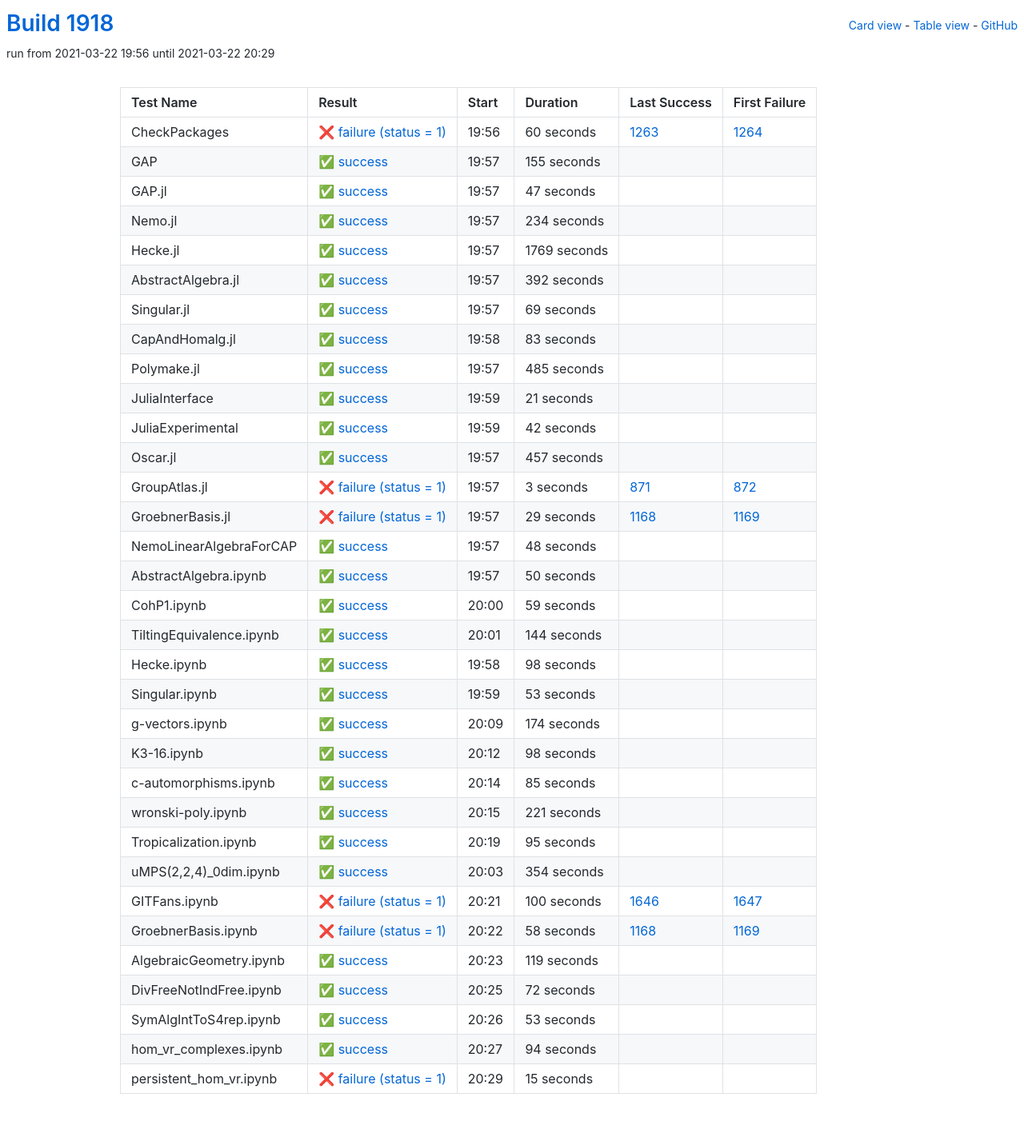
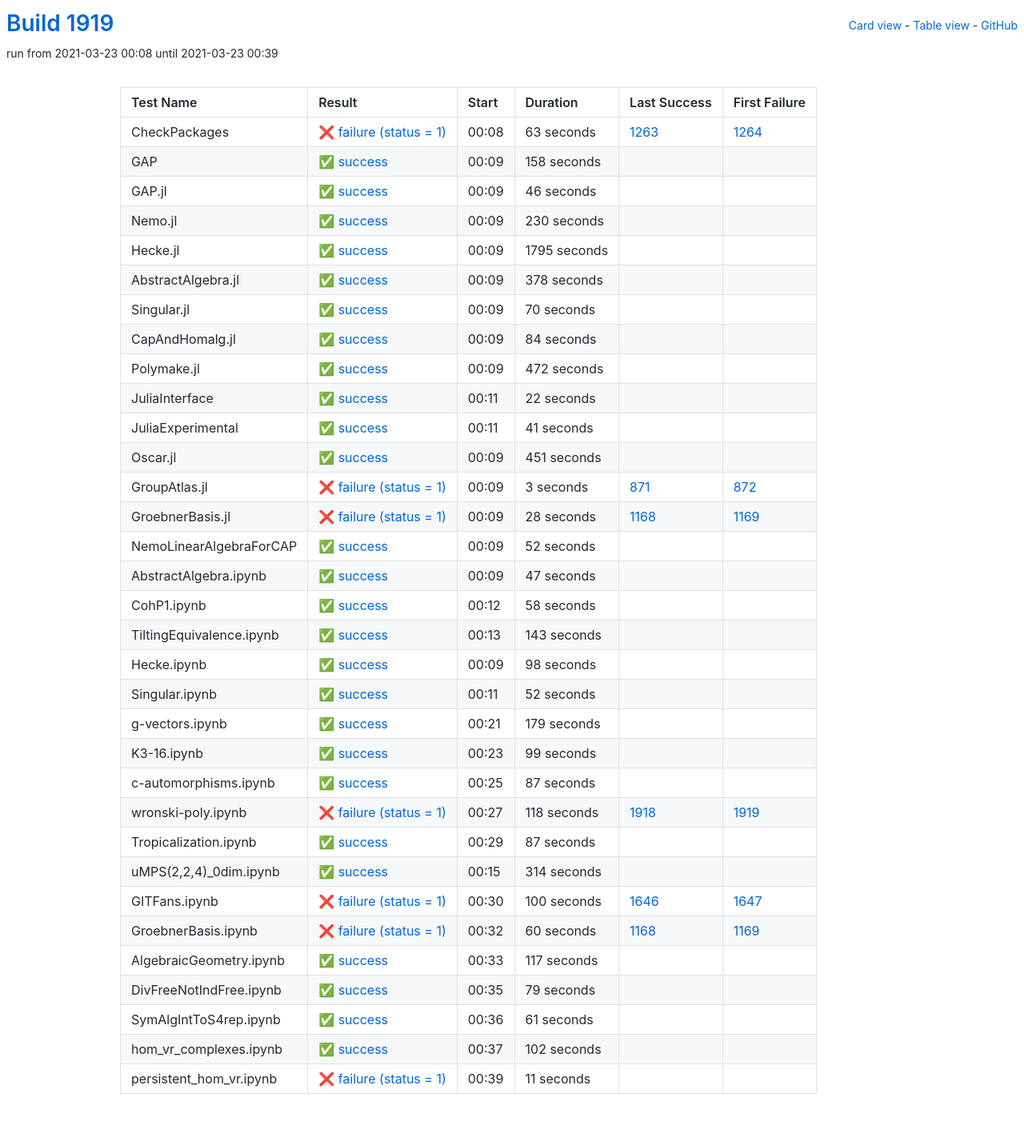
Before and after one commit to oscar-system/oscar-ci-status-stable, a Jekyll site: the page built from table.html, in a window 1280 px wide. Shown: the whole page at 80% size. Built offline with Jekyll 4.4.1, drawn with Linux system fonts in a browser that asks for light colours.

Commit message:
Build #1919

```diff
--- a/_data/ci.yml
+++ b/_data/ci.yml
@@ -1,6 +1,6 @@
 ---
-build: 1918
-build_url: https://oscarci.mathematik.uni-kl.de/job/oscar-stable/1918/
+build: 1919
+build_url: https://oscarci.mathematik.uni-kl.de/job/oscar-stable/1919/
 job: oscar-stable
 organization: oscar-system
 repo: oscar-ci-status-stable
@@ -8,152 +8,152 @@ repourl: https://github.com/oscar-system/oscar-ci-status-stable
 tests:
 - name: CheckPackages
   id: checkpackages
-  log: https://oscarci.mathematik.uni-kl.de/job/oscar-stable/1918/artifact/logs/build-1918/CheckPackages.log
-  start: 2021-03-22 19:56
+  log: https://oscarci.mathematik.uni-kl.de/job/oscar-stable/1919/artifact/logs/build-1919/CheckPackages.log
+  start: 2021-03-23 00:08
   success: false
   exitcode: 1
   status: failure
-  duration: 60
+  duration: 63
   last_success: 1263
   last_success_url: https://oscarci.mathematik.uni-kl.de/job/oscar-stable/1263/
   first_failure: 1264
   first_failure_url: https://oscarci.mathematik.uni-kl.de/job/oscar-stable/1264/
 - name: GAP
   id: gap
-  log: https://oscarci.mathematik.uni-kl.de/job/oscar-stable/1918/artifact/logs/build-1918/GAP.log
-  start: 2021-03-22 19:57
+  log: https://oscarci.mathematik.uni-kl.de/job/oscar-stable/1919/artifact/logs/build-1919/GAP.log
+  start: 2021-03-23 00:09
   success: true
   exitcode: 0
   status: success
-  duration: 155
+  duration: 158
   last_success: false
   last_success_url:
   first_failure: false
   first_failure_url:
 - name: GAP.jl
   id: gap-jl
-  log: https://oscarci.mathematik.uni-kl.de/job/oscar-stable/1918/artifact/logs/build-1918/GAP.jl.log
-  start: 2021-03-22 19:57
+  log: https://oscarci.mathematik.uni-kl.de/job/oscar-stable/1919/artifact/logs/build-1919/GAP.jl.log
+  start: 2021-03-23 00:09
   success: true
   exitcode: 0
   status: success
-  duration: 47
+  duration: 46
   last_success: false
   last_success_url:
   first_failure: false
   first_failure_url:
 - name: Nemo.jl
   id: nemo-jl
-  log: https://oscarci.mathematik.uni-kl.de/job/oscar-stable/1918/artifact/logs/build-1918/Nemo.jl.log
-  start: 2021-03-22 19:57
+  log: https://oscarci.mathematik.uni-kl.de/job/oscar-stable/1919/artifact/logs/build-1919/Nemo.jl.log
+  start: 2021-03-23 00:09
   success: true
   exitcode: 0
   status: success
-  duration: 234
+  duration: 230
   last_success: false
   last_success_url:
   first_failure: false
   first_failure_url:
 - name: Hecke.jl
   id: hecke-jl
-  log: https://oscarci.mathematik.uni-kl.de/job/oscar-stable/1918/artifact/logs/build-1918/Hecke.jl.log
-  start: 2021-03-22 19:57
+  log: https://oscarci.mathematik.uni-kl.de/job/oscar-stable/1919/artifact/logs/build-1919/Hecke.jl.log
+  start: 2021-03-23 00:09
   success: true
   exitcode: 0
   status: success
-  duration: 1769
+  duration: 1795
   last_success: false
   last_success_url:
   first_failure: false
   first_failure_url:
 - name: AbstractAlgebra.jl
   id: abstractalgebra-jl
-  log: https://oscarci.mathematik.uni-kl.de/job/oscar-stable/1918/artifact/logs/build-1918/AbstractAlgebra.jl.log
-  start: 2021-03-22 19:57
+  log: https://oscarci.mathematik.uni-kl.de/job/oscar-stable/1919/artifact/logs/build-1919/AbstractAlgebra.jl.log
+  start: 2021-03-23 00:09
   success: true
   exitcode: 0
   status: success
-  duration: 392
+  duration: 378
   last_success: false
   last_success_url:
   first_failure: false
   first_failure_url:
 - name: Singular.jl
   id: singular-jl
-  log: https://oscarci.mathematik.uni-kl.de/job/oscar-stable/1918/artifact/logs/build-1918/Singular.jl.log
-  start: 2021-03-22 19:57
+  log: https://oscarci.mathematik.uni-kl.de/job/oscar-stable/1919/artifact/logs/build-1919/Singular.jl.log
+  start: 2021-03-23 00:09
   success: true
   exitcode: 0
   status: success
-  duration: 69
+  duration: 70
   last_success: false
   last_success_url:
   first_failure: false
   first_failure_url:
 - name: CapAndHomalg.jl
   id: capandhomalg-jl
-  log: https://oscarci.mathematik.uni-kl.de/job/oscar-stable/1918/artifact/logs/build-1918/CapAndHomalg.jl.log
-  start: 2021-03-22 19:58
+  log: https://oscarci.mathematik.uni-kl.de/job/oscar-stable/1919/artifact/logs/build-1919/CapAndHomalg.jl.log
+  start: 2021-03-23 00:09
   success: true
   exitcode: 0
   status: success
-  duration: 83
+  duration: 84
   last_success: false
   last_success_url:
   first_failure: false
   first_failure_url:
 - name: Polymake.jl
   id: polymake-jl
-  log: https://oscarci.mathematik.uni-kl.de/job/oscar-stable/1918/artifact/logs/build-1918/Polymake.jl.log
-  start: 2021-03-22 19:57
+  log: https://oscarci.mathematik.uni-kl.de/job/oscar-stable/1919/artifact/logs/build-1919/Polymake.jl.log
+  start: 2021-03-23 00:09
   success: true
   exitcode: 0
   status: success
-  duration: 485
+  duration: 472
   last_success: false
   last_success_url:
   first_failure: false
   first_failure_url:
 - name: JuliaInterface
   id: juliainterface
-  log: https://oscarci.mathematik.uni-kl.de/job/oscar-stable/1918/artifact/logs/build-1918/JuliaInterface.log
-  start: 2021-03-22 19:59
+  log: https://oscarci.mathematik.uni-kl.de/job/oscar-stable/1919/artifact/logs/build-1919/JuliaInterface.log
+  start: 2021-03-23 00:11
   success: true
   exitcode: 0
   status: success
-  duration: 21
+  duration: 22
   last_success: false
   last_success_url:
   first_failure: false
   first_failure_url:
 - name: JuliaExperimental
   id: juliaexperimental
-  log: https://oscarci.mathematik.uni-kl.de/job/oscar-stable/1918/artifact/logs/build-1918/JuliaExperimental.log
-  start: 2021-03-22 19:59
+  log: https://oscarci.mathematik.uni-kl.de/job/oscar-stable/1919/artifact/logs/build-1919/JuliaExperimental.log
+  start: 2021-03-23 00:11
   success: true
   exitcode: 0
   status: success
-  duration: 42
+  duration: 41
   last_success: false
   last_success_url:
   first_failure: false
   first_failure_url:
 - name: Oscar.jl
   id: oscar-jl
-  log: https://oscarci.mathematik.uni-kl.de/job/oscar-stable/1918/artifact/logs/build-1918/Oscar.jl.log
-  start: 2021-03-22 19:57
+  log: https://oscarci.mathematik.uni-kl.de/job/oscar-stable/1919/artifact/logs/build-1919/Oscar.jl.log
+  start: 2021-03-23 00:09
   success: true
   exitcode: 0
   status: success
-  duration: 457
+  duration: 451
   last_success: false
   last_success_url:
   first_failure: false
   first_failure_url:
 - name: GroupAtlas.jl
   id: groupatlas-jl
-  log: https://oscarci.mathematik.uni-kl.de/job/oscar-stable/1918/artifact/logs/build-1918/GroupAtlas.jl.log
-  start: 2021-03-22 19:57
+  log: https://oscarci.mathematik.uni-kl.de/job/oscar-stable/1919/artifact/logs/build-1919/GroupAtlas.jl.log
+  start: 2021-03-23 00:09
   success: false
   exitcode: 1
   status: failure
@@ -164,68 +164,68 @@ tests:
   first_failure_url: https://oscarci.mathematik.uni-kl.de/job/oscar-stable/872/
 - name: GroebnerBasis.jl
   id: groebnerbasis-jl
-  log: https://oscarci.mathematik.uni-kl.de/job/oscar-stable/1918/artifact/logs/build-1918/GroebnerBasis.jl.log
-  start: 2021-03-22 19:57
+  log: https://oscarci.mathematik.uni-kl.de/job/oscar-stable/1919/artifact/logs/build-1919/GroebnerBasis.jl.log
+  start: 2021-03-23 00:09
   success: false
   exitcode: 1
   status: failure
-  duration: 29
+  duration: 28
   last_success: 1168
   last_success_url: https://oscarci.mathematik.uni-kl.de/job/oscar-stable/1168/
   first_failure: 1169
   first_failure_url: https://oscarci.mathematik.uni-kl.de/job/oscar-stable/1169/
 - name: NemoLinearAlgebraForCAP
   id: nemolinearalgebraforcap
-  log: https://oscarci.mathematik.uni-kl.de/job/oscar-stable/1918/artifact/logs/build-1918/NemoLinearAlgebraForCAP.log
-  start: 2021-03-22 19:57
+  log: https://oscarci.mathematik.uni-kl.de/job/oscar-stable/1919/artifact/logs/build-1919/NemoLinearAlgebraForCAP.log
+  start: 2021-03-23 00:09
   success: true
   exitcode: 0
   status: success
-  duration: 48
+  duration: 52
   last_success: false
   last_success_url:
   first_failure: false
   first_failure_url:
 - name: AbstractAlgebra.ipynb
   id: abstractalgebra-ipynb
-  log: https://oscarci.mathematik.uni-kl.de/job/oscar-stable/1918/artifact/logs/build-1918/AbstractAlgebra.ipynb.log
-  start: 2021-03-22 19:57
+  log: https://oscarci.mathematik.uni-kl.de/job/oscar-stable/1919/artifact/logs/build-1919/AbstractAlgebra.ipynb.log
+  start: 2021-03-23 00:09
   success: true
   exitcode: 0
   status: success
-  duration: 50
+  duration: 47
   last_success: false
   last_success_url:
   first_failure: false
   first_failure_url:
 - name: CohP1.ipynb
   id: cohp1-ipynb
-  log: https://oscarci.mathematik.uni-kl.de/job/oscar-stable/1918/artifact/logs/build-1918/CohP1.ipynb.log
-  start: 2021-03-22 20:00
+  log: https://oscarci.mathematik.uni-kl.de/job/oscar-stable/1919/artifact/logs/build-1919/CohP1.ipynb.log
+  start: 2021-03-23 00:12
   success: true
   exitcode: 0
   status: success
-  duration: 59
+  duration: 58
   last_success: false
   last_success_url:
   first_failure: false
   first_failure_url:
 - name: TiltingEquivalence.ipynb
   id: tiltingequivalence-ipynb
-  log: https://oscarci.mathematik.uni-kl.de/job/oscar-stable/1918/artifact/logs/build-1918/TiltingEquivalence.ipynb.log
-  start: 2021-03-22 20:01
+  log: https://oscarci.mathematik.uni-kl.de/job/oscar-stable/1919/artifact/logs/build-1919/TiltingEquivalence.ipynb.log
+  start: 2021-03-23 00:13
   success: true
   exitcode: 0
   status: success
-  duration: 144
+  duration: 143
   last_success: false
   last_success_url:
   first_failure: false
   first_failure_url:
 - name: Hecke.ipynb
   id: hecke-ipynb
-  log: https://oscarci.mathematik.uni-kl.de/job/oscar-stable/1918/artifact/logs/build-1918/Hecke.ipynb.log
-  start: 2021-03-22 19:58
+  log: https://oscarci.mathematik.uni-kl.de/job/oscar-stable/1919/artifact/logs/build-1919/Hecke.ipynb.log
+  start: 2021-03-23 00:09
   success: true
   exitcode: 0
   status: success
@@ -236,92 +236,92 @@ tests:
   first_failure_url:
 - name: Singular.ipynb
   id: singular-ipynb
-  log: https://oscarci.mathematik.uni-kl.de/job/oscar-stable/1918/artifact/logs/build-1918/Singular.ipynb.log
-  start: 2021-03-22 19:59
+  log: https://oscarci.mathematik.uni-kl.de/job/oscar-stable/1919/artifact/logs/build-1919/Singular.ipynb.log
+  start: 2021-03-23 00:11
   success: true
   exitcode: 0
   status: success
-  duration: 53
+  duration: 52
   last_success: false
   last_success_url:
   first_failure: false
   first_failure_url:
 - name: g-vectors.ipynb
   id: g-vectors-ipynb
-  log: https://oscarci.mathematik.uni-kl.de/job/oscar-stable/1918/artifact/logs/build-1918/g-vectors.ipynb.log
-  start: 2021-03-22 20:09
+  log: https://oscarci.mathematik.uni-kl.de/job/oscar-stable/1919/artifact/logs/build-1919/g-vectors.ipynb.log
+  start: 2021-03-23 00:21
   success: true
   exitcode: 0
   status: success
-  duration: 174
+  duration: 179
   last_success: false
   last_success_url:
   first_failure: false
   first_failure_url:
 - name: K3-16.ipynb
   id: k3-16-ipynb
-  log: https://oscarci.mathematik.uni-kl.de/job/oscar-stable/1918/artifact/logs/build-1918/K3-16.ipynb.log
-  start: 2021-03-22 20:12
+  log: https://oscarci.mathematik.uni-kl.de/job/oscar-stable/1919/artifact/logs/build-1919/K3-16.ipynb.log
+  start: 2021-03-23 00:23
   success: true
   exitcode: 0
   status: success
-  duration: 98
+  duration: 99
   last_success: false
   last_success_url:
   first_failure: false
   first_failure_url:
 - name: c-automorphisms.ipynb
   id: c-automorphisms-ipynb
-  log: https://oscarci.mathematik.uni-kl.de/job/oscar-stable/1918/artifact/logs/build-1918/c-automorphisms.ipynb.log
-  start: 2021-03-22 20:14
+  log: https://oscarci.mathematik.uni-kl.de/job/oscar-stable/1919/artifact/logs/build-1919/c-automorphisms.ipynb.log
+  start: 2021-03-23 00:25
   success: true
   exitcode: 0
   status: success
-  duration: 85
+  duration: 87
   last_success: false
   last_success_url:
   first_failure: false
   first_failure_url:
 - name: wronski-poly.ipynb
   id: wronski-poly-ipynb
-  log: https://oscarci.mathematik.uni-kl.de/job/oscar-stable/1918/artifact/logs/build-1918/wronski-poly.ipynb.log
-  start: 2021-03-22 20:15
+  log: https://oscarci.mathematik.uni-kl.de/job/oscar-stable/1919/artifact/logs/build-1919/wronski-poly.ipynb.log
+  start: 2021-03-23 00:27
+  success: false
+  exitcode: 1
+  status: failure
+  duration: 118
+  last_success: 1918
+  last_success_url: https://oscarci.mathematik.uni-kl.de/job/oscar-stable/1918/
+  first_failure: 1919
+  first_failure_url: https://oscarci.mathematik.uni-kl.de/job/oscar-stable/1919/
+- name: Tropicalization.ipynb
+  id: tropicalization-ipynb
+  log: https://oscarci.mathematik.uni-kl.de/job/oscar-stable/1919/artifact/logs/build-1919/Tropicalization.ipynb.log
+  start: 2021-03-23 00:29
   success: true
   exitcode: 0
   status: success
-  duration: 221
-  last_success: false
-  last_success_url:
-  first_failure: false
-  first_failure_url:
-- name: Tropicalization.ipynb
-  id: tropicalization-ipynb
-  log: https://oscarci.mathematik.uni-kl.de/job/oscar-stable/1918/artifact/logs/build-1918/Tropicalization.ipynb.log
-  start: 2021-03-22 20:19
-  success: true
-  exitcode: 0
-  status: success
-  duration: 95
+  duration: 87
   last_success: false
   last_success_url:
   first_failure: false
   first_failure_url:
 - name: uMPS(2,2,4)_0dim.ipynb
   id: umps-2-2-4-0dim-ipynb
-  log: https://oscarci.mathematik.uni-kl.de/job/oscar-stable/1918/artifact/logs/build-1918/uMPS-2-2-4-_0dim.ipynb.log
-  start: 2021-03-22 20:03
+  log: https://oscarci.mathematik.uni-kl.de/job/oscar-stable/1919/artifact/logs/build-1919/uMPS-2-2-4-_0dim.ipynb.log
+  start: 2021-03-23 00:15
   success: true
   exitcode: 0
   status: success
-  duration: 354
+  duration: 314
   last_success: false
   last_success_url:
   first_failure: false
   first_failure_url:
 - name: GITFans.ipynb
   id: gitfans-ipynb
-  log: https://oscarci.mathematik.uni-kl.de/job/oscar-stable/1918/artifact/logs/build-1918/GITFans.ipynb.log
-  start: 2021-03-22 20:21
+  log: https://oscarci.mathematik.uni-kl.de/job/oscar-stable/1919/artifact/logs/build-1919/GITFans.ipynb.log
+  start: 2021-03-23 00:30
   success: false
   exitcode: 1
   status: failure
@@ -332,72 +332,72 @@ tests:
   first_failure_url: https://oscarci.mathematik.uni-kl.de/job/oscar-stable/1647/
 - name: GroebnerBasis.ipynb
   id: groebnerbasis-ipynb
-  log: https://oscarci.mathematik.uni-kl.de/job/oscar-stable/1918/artifact/logs/build-1918/GroebnerBasis.ipynb.log
-  start: 2021-03-22 20:22
+  log: https://oscarci.mathematik.uni-kl.de/job/oscar-stable/1919/artifact/logs/build-1919/GroebnerBasis.ipynb.log
+  start: 2021-03-23 00:32
   success: false
   exitcode: 1
   status: failure
-  duration: 58
+  duration: 60
   last_success: 1168
   last_success_url: https://oscarci.mathematik.uni-kl.de/job/oscar-stable/1168/
   first_failure: 1169
   first_failure_url: https://oscarci.mathematik.uni-kl.de/job/oscar-stable/1169/
 - name: AlgebraicGeometry.ipynb
   id: algebraicgeometry-ipynb
-  log: https://oscarci.mathematik.uni-kl.de/job/oscar-stable/1918/artifact/logs/build-1918/AlgebraicGeometry.ipynb.log
-  start: 2021-03-22 20:23
+  log: https://oscarci.mathematik.uni-kl.de/job/oscar-stable/1919/artifact/logs/build-1919/AlgebraicGeometry.ipynb.log
+  start: 2021-03-23 00:33
   success: true
   exitcode: 0
   status: success
-  duration: 119
+  duration: 117
   last_success: false
   last_success_url:
   first_failure: false
   first_failure_url:
 - name: DivFreeNotIndFree.ipynb
   id: divfreenotindfree-ipynb
-  log: https://oscarci.mathematik.uni-kl.de/job/oscar-stable/1918/artifact/logs/build-1918/DivFreeNotIndFree.ipynb.log
-  start: 2021-03-22 20:25
+  log: https://oscarci.mathematik.uni-kl.de/job/oscar-stable/1919/artifact/logs/build-1919/DivFreeNotIndFree.ipynb.log
+  start: 2021-03-23 00:35
   success: true
   exitcode: 0
   status: success
-  duration: 72
+  duration: 79
   last_success: false
   last_success_url:
   first_failure: false
   first_failure_url:
 - name: SymAlgIntToS4rep.ipynb
   id: symalginttos4rep-ipynb
-  log: https://oscarci.mathematik.uni-kl.de/job/oscar-stable/1918/artifact/logs/build-1918/SymAlgIntToS4rep.ipynb.log
-  start: 2021-03-22 20:26
+  log: https://oscarci.mathematik.uni-kl.de/job/oscar-stable/1919/artifact/logs/build-1919/SymAlgIntToS4rep.ipynb.log
+  start: 2021-03-23 00:36
   success: true
   exitcode: 0
   status: success
-  duration: 53
+  duration: 61
   last_success: false
   last_success_url:
   first_failure: false
   first_failure_url:
 - name: hom_vr_complexes.ipynb
   id: hom-vr-complexes-ipynb
-  log: https://oscarci.mathematik.uni-kl.de/job/oscar-stable/1918/artifact/logs/build-1918/hom_vr_complexes.ipynb.log
-  start: 2021-03-22 20:27
+  log: https://oscarci.mathematik.uni-kl.de/job/oscar-stable/1919/artifact/logs/build-1919/hom_vr_complexes.ipynb.log
+  start: 2021-03-23 00:37
   success: true
   exitcode: 0
   status: success
-  duration: 94
+  duration: 102
   last_success: false
   last_success_url:
   first_failure: false
   first_failure_url:
 - name: persistent_hom_vr.ipynb
   id: persistent-hom-vr-ipynb
-  log: https://oscarci.mathematik.uni-kl.de/job/oscar-stable/1918/artifact/logs/build-1918/persistent_hom_vr.ipynb.log
-  start: 2021-03-22 20:29
+  log: https://oscarci.mathematik.uni-kl.de/job/oscar-stable/1919/artifact/logs/build-1919/persistent_hom_vr.ipynb.log
+  start: 2021-03-23 00:39
   success: false
   exitcode: 1
   status: failure
-  duration: 15
+  duration: 11
   last_success: false
   last_success_url:
   first_failure: false
```
Also changed, not shown: README.md.
